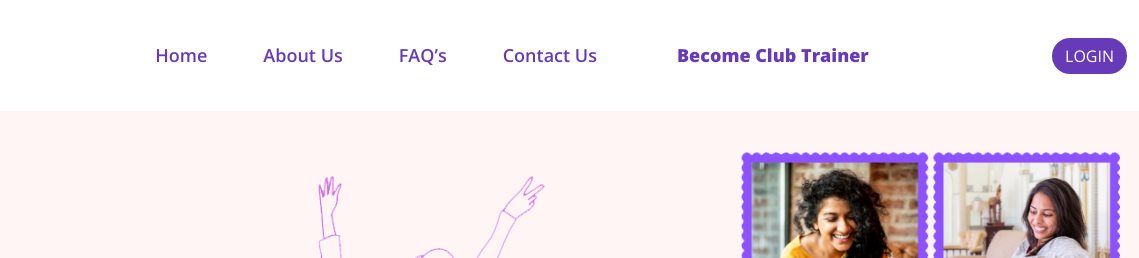
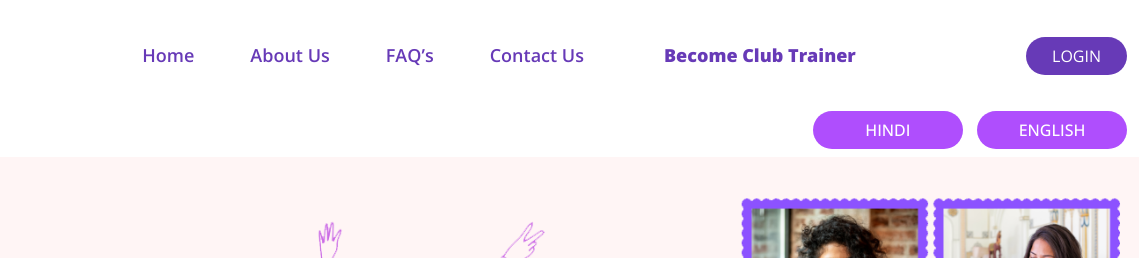
Before and after one commit to Sarker-Rajib/my-chat-club, a plain HTML site: page club-trainer.html in a window 1280 px wide. Shown: the top 258 px of the page, 141-1280 px from the left. Drawn offline with nearby package versions, Linux system fonts and the light colour scheme.

Commit message:
button added

```diff
--- a/assets/scss/components/_buttons.scss
+++ b/assets/scss/components/_buttons.scss
@@ -1,13 +1,13 @@
 .btn-login {
+    text-transform: uppercase;
+    font-family: 'Open Sans';
     background: #673AB7;
     border-radius: 39px;
-    font-family: 'Open Sans';
+    text-align: center;
+    color: #FFFFFF;
     font-weight: 400;
     font-size: 16px;
-    line-height: 22px;
-    text-align: center;
-    text-transform: uppercase;
-    color: #FFFFFF;
+    padding-inline: 25px;
 
     &:hover {
         border: 1px solid#673AB7;
@@ -73,3 +73,17 @@
         border: 1px solid#673AB7;
     }
 }
+
+.btn-lang {
+    font-size: 16px;
+    font-weight: 500;
+    background: #AF4EFD;
+    border-radius: 35px;
+    margin-left: 10px;
+    color: #fff;
+    width: 150px;
+
+    &:hover {
+        border: 1px solid#673AB7;
+    }
+}
--- a/club-trainer.html
+++ b/club-trainer.html
@@ -63,7 +63,15 @@
   <!-- all codes for ===***header***=== ended -->
 
   <!-- banner -->
-  <section class="club-banner">
+  <section class="main-banner">
+    <div class="container">
+      <div class="text center text-md-end pb-2">
+        <button class="btn btn-lang">HINDI</button>
+        <button class="btn btn-lang">ENGLISH</button>
+      </div>
+    </div>
+    <!--  -->
+    <div class="club-banner">
       <div class="container">
         <div class="row g-2 align-items-center">
           <div class="col-lg-4">
@@ -81,6 +89,7 @@
           </div>
           <div class="col-lg-8">
             <img src="assets/images/club/ClubBanner.png" alt="ims" class="img-fluid">
+          </div>
         </div>
       </div>
     </div>
```
Also changed, not shown: index.html (+0 -1 lines), assets/css/style.css, 1 other file. Lines whose indentation alone changed are shown as unchanged.
